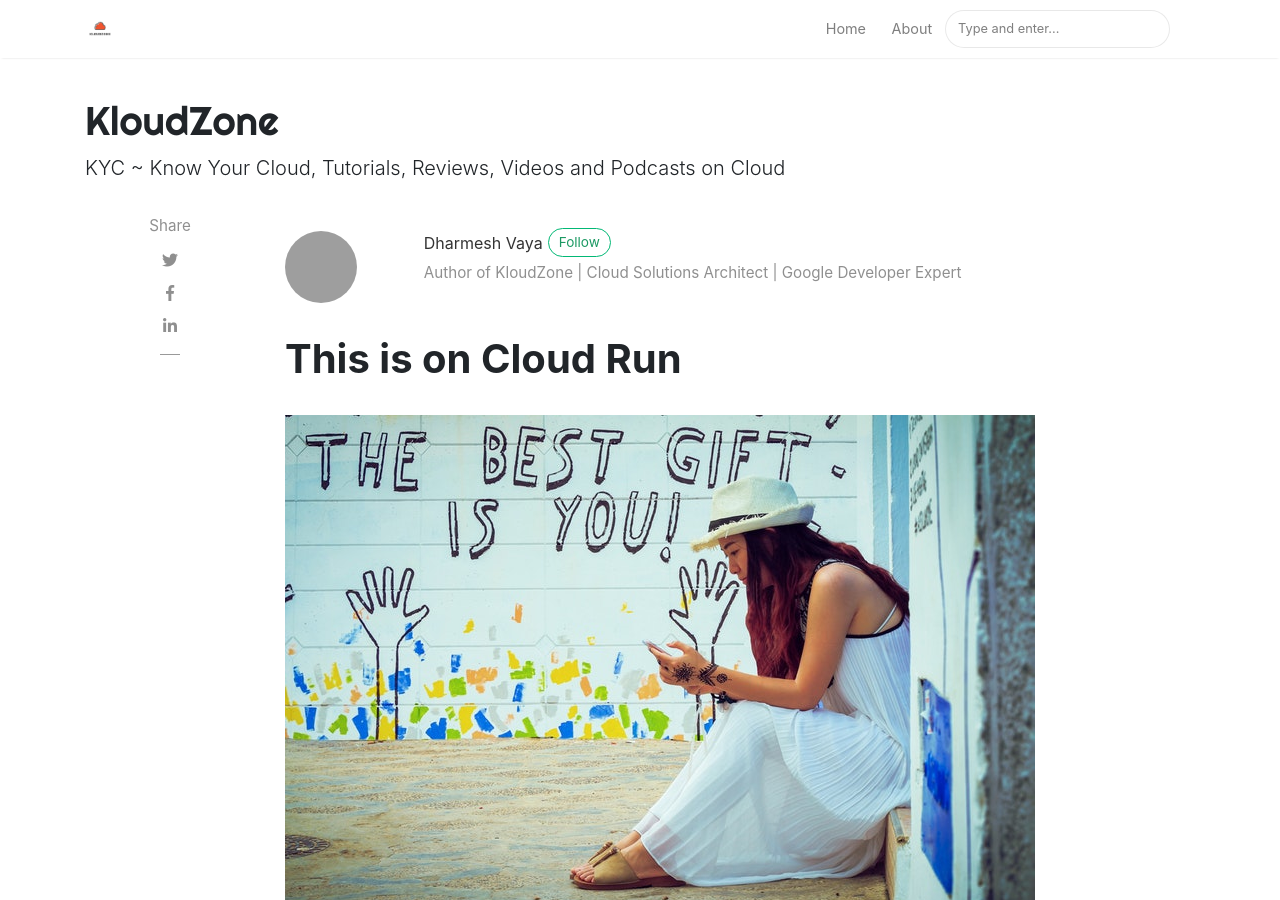
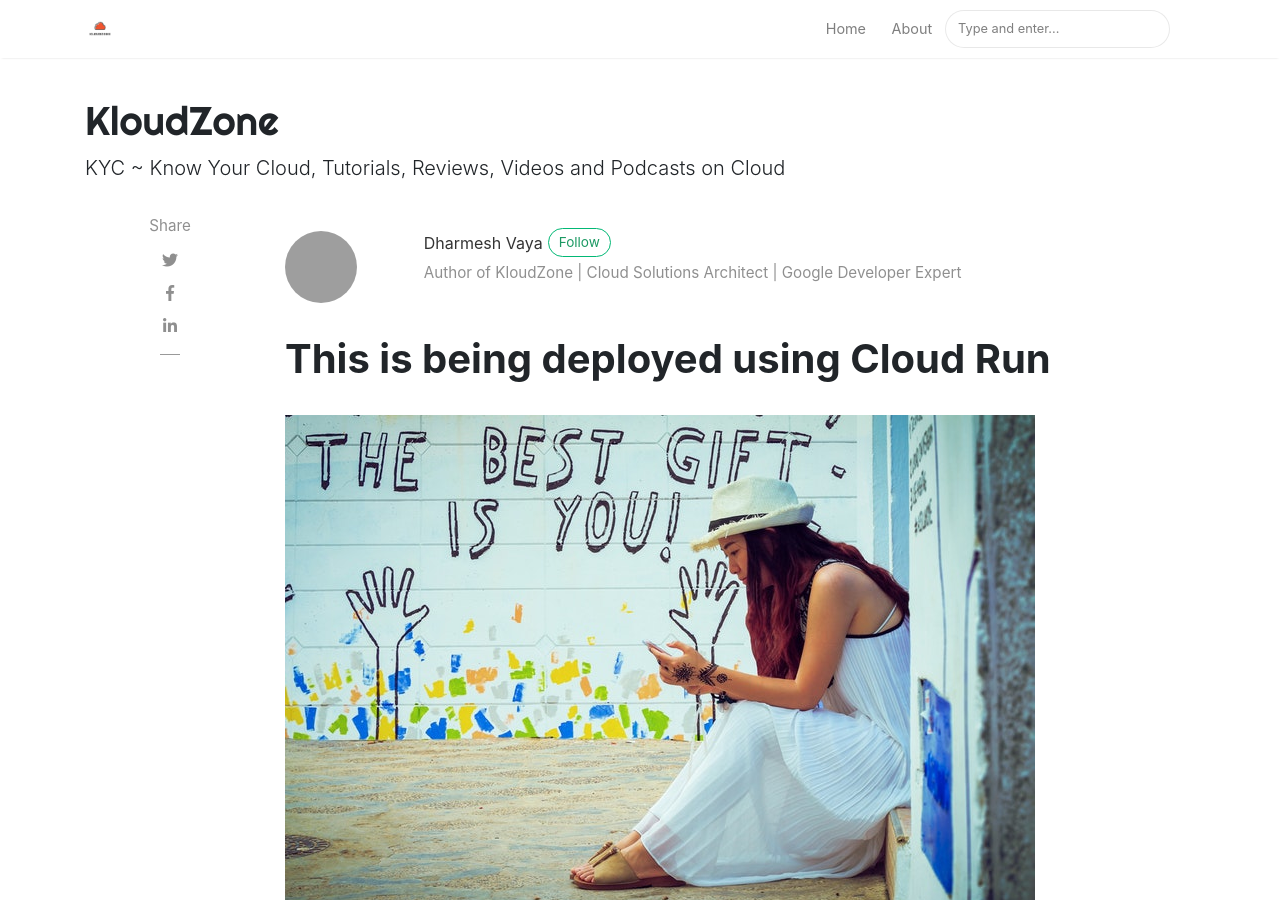
Before and after one commit to drvaya/drvaya.github.io, a Jekyll site: the page built from _posts/2018-01-11-quick-start-guide.md, in a window 1280 px wide and 900 px high. Built offline with Jekyll 4.4.1, drawn with Linux system fonts in a browser that asks for light colours; nearby versions of some CDN libraries; comment, search, counter and statistics services are not loaded; grey boxes are pictures that could not be loaded.

Commit message:
CR change

```diff
--- a/_posts/2018-01-11-quick-start-guide.md
+++ b/_posts/2018-01-11-quick-start-guide.md
@@ -1,6 +1,6 @@
 ---
 layout: post
-title:  "This is on Cloud Run"
+title:  "This is being deployed using Cloud Run"
 author: sal
 categories: [ Podcasts, tutorial ]
 image: assets/images/12.jpg
```
